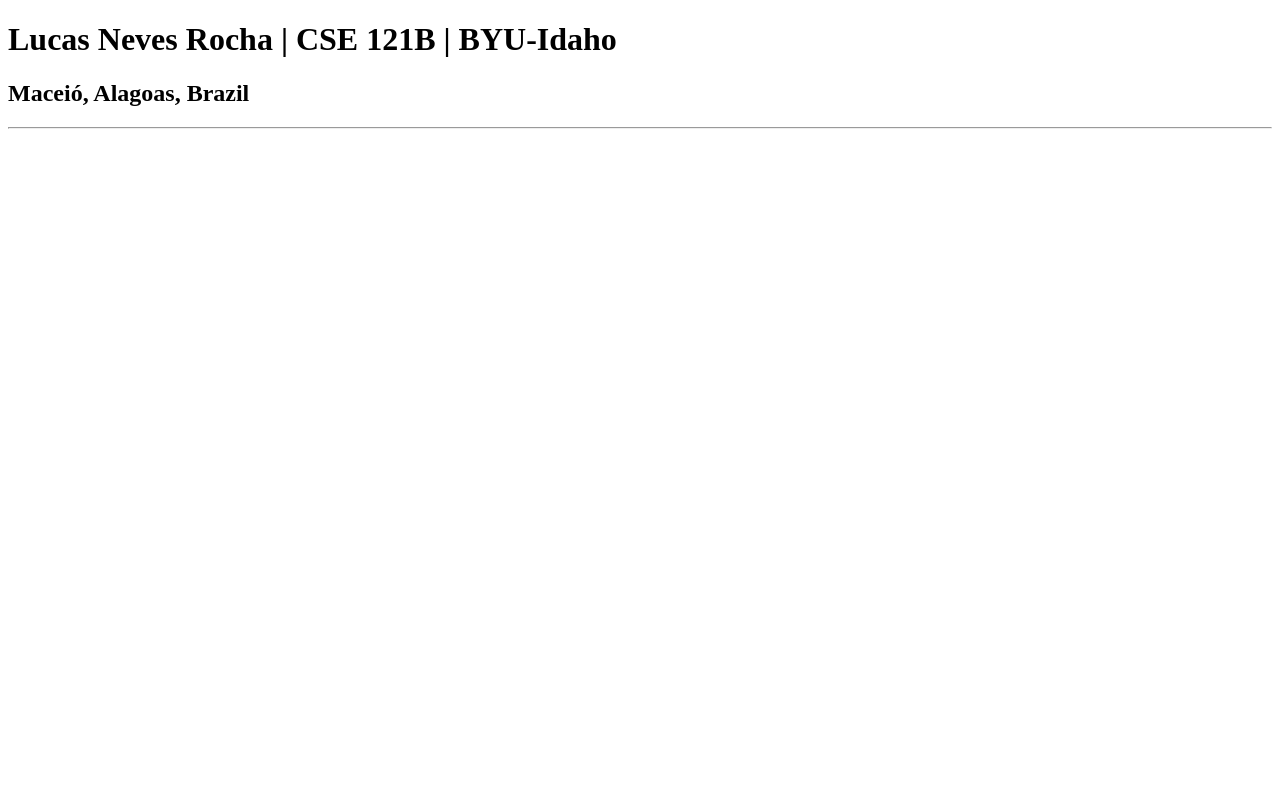
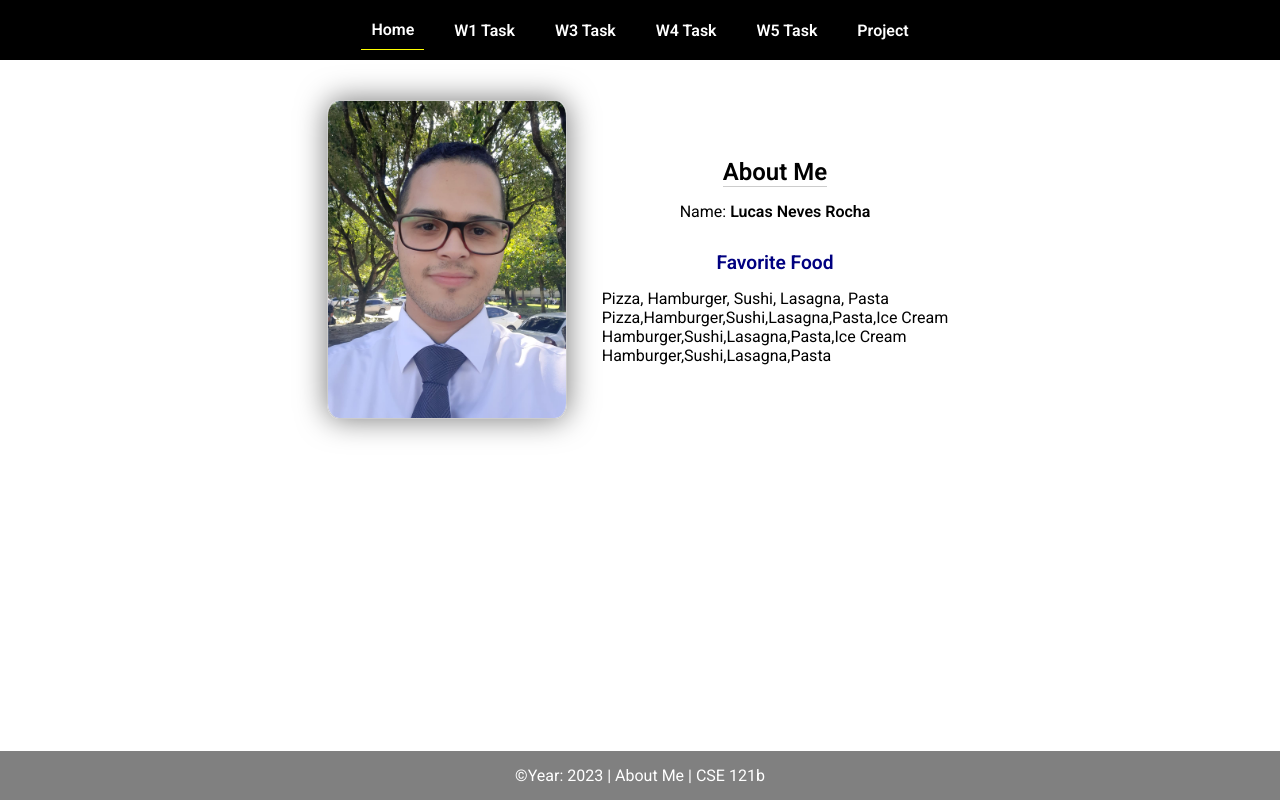
Before and after one commit to neves-lucas/cse121b, a plain HTML site: page index.html in a window 1280 px wide. Drawn offline with Linux system fonts and the light colour scheme.

Commit message:
w02 done

```diff
--- a/index.html
+++ b/index.html
@@ -1,13 +1,45 @@
 <!DOCTYPE html>
 <html lang="en">
+
 <head>
-    <meta charset="UTF-8">
-    <meta name="viewport" content="width=device-width, initial-scale=1.0">
-    <title>Lucas Neves Rocha | CSE 121B | BYU-Idaho</title>
+  <meta charset="UTF-8">
+  <meta name="viewport" content="width=device-width, initial-scale=1.0">
+  <title>About Me | CSE 121b | W02: Programming Tasks</title>
+  <link rel="preconnect" href="https://fonts.googleapis.com">
+  <link rel="preconnect" href="https://fonts.gstatic.com" crossorigin>
+  <link href="https://fonts.googleapis.com/css2?family=Roboto:wght@400;600&display=swap"
+    rel="stylesheet">
+  <link rel="stylesheet" href="styles/main.css">
 </head>
+
 <body>
-  <h1>Lucas Neves Rocha | CSE 121B | BYU-Idaho</h1>
-  <h2>Maceió, Alagoas, Brazil</h2>
-  <hr>
+  <nav>
+    <ul id="menu">
+      <li><a id="toggleMenu">&equiv;</a></li>
+      <li><a href="index.html" class="active">Home</a></li>
+      <li><a href="w01-task.html">W1 Task</a></li>
+      <li><a href="w03-task.html">W3 Task</a></li>
+      <li><a href="w04-task.html">W4 Task</a></li>
+      <li><a href="w05-task.html">W5 Task</a></li>
+      <li><a href="project.html">Project</a></li>
+    </ul>
+  </nav>
+  <main id="home">
+    <picture>
+      <img src="images/placeholder.png" alt="Placeholder Image">
+    </picture>
+    <section>
+      <h1>About Me</h1>
+      <div class="info">Name: <span id="name"></span></div>
+      <h2>Favorite Food</h2>
+      <div class="block" id="food"></div>
+    </section>
+  </main>
+  <footer>
+    &copy;<span id="year"></span> | About Me | CSE 121b
+  </footer>
+  <script src="scripts/main.js"></script>
+  <script src="scripts/w02-task.js"></script>
 </body>
+
 </html>
--- /dev/null
+++ b/scripts/main.js
@@ -0,0 +1,9 @@
+// copyright year
+document.querySelector('#year').textContent = new Date().getFullYear();
+
+// toggle menu in small view
+const toggleMenu = () => {
+    document.querySelector('#menu').classList.toggle('open');
+}
+
+document.querySelector('#toggleMenu').addEventListener('click', toggleMenu);
--- /dev/null
+++ b/scripts/w02-task.js
@@ -0,0 +1,31 @@
+/* W02-Task - Profile Home Page */
+
+/* Step 1 - Setup type tasks - no code required */
+
+/* Step 2 - Variables */
+const fullName = 'Lucas Neves Rocha';
+const currentYear = new Date().getFullYear();
+const profilePicture = 'images/selfie.jpg'
+
+/* Step 3 - Element Variables */
+const nameElement = document.getElementById('name');
+const foodElement = document.getElementById('food');
+const yearElement = document.querySelector('#year');
+const imageElement = document.querySelector('img');
+
+/* Step 4 - Adding Content */
+nameElement.innerHTML = `<strong>${fullName}</strong>`;
+yearElement.textContent = `Year: ${currentYear}`;
+imageElement.setAttribute('src', profilePicture);
+imageElement.setAttribute('alt', `Profile image of ${fullName}`);
+
+/* Step 5 - Array */
+let favoriteFoods = ['Pizza', 'Hamburger', 'Sushi', 'Lasagna', 'Pasta'];
+foodElement.innerHTML = favoriteFoods.join(', ');
+const newFood = ['Ice Cream'];
+favoriteFoods.push(newFood);
+foodElement.innerHTML += `<br>${favoriteFoods}`
+favoriteFoods.shift();
+foodElement.innerHTML += `<br>${favoriteFoods}`
+favoriteFoods.pop();
+foodElement.innerHTML += `<br>${favoriteFoods}`
--- /dev/null
+++ b/styles/main.css
@@ -0,0 +1,157 @@
+/* Universal Selector */
+* {
+    margin: 0;
+    padding: 0;
+    box-sizing: border-box;
+}
+
+/* HTML Selectors */
+body {
+    font-family: 'Roboto', Helvetica, sans-serif;
+}
+
+nav {
+    background-color: black;
+    width: 100%;
+    position: fixed;
+    top: 0;
+}
+
+nav ul {
+    display: flex;
+    flex-direction: column;
+    align-items: center;
+    max-width: fit-content;
+    margin: 0 auto;
+}
+
+nav ul li {
+    flex: 1 1 auto;
+}
+
+nav ul li:first-child {
+    display: block;
+    font-size: 2rem;
+}
+
+nav ul li:first-child a {
+    padding: 1px 10px;
+}
+
+nav ul li {
+    display: none;
+    list-style: none;
+    margin: 10px;
+}
+
+nav ul li a {
+    display: block;
+    padding: 10px;
+    text-decoration: none;
+    font-weight: 600;
+    color: white;
+    text-align: center;
+}
+
+nav ul li a:hover {
+    background-color: #efefef;
+    color: black;
+}
+
+h1, h2 {
+    text-align: center;
+    margin-bottom: 15px;
+
+}
+
+h1 {
+border-bottom: 1px solid #ccc;
+}
+
+h2 {
+    font-size: 1.2rem;
+    color: navy;
+    text-align: center;
+    margin-top: 30px;
+}
+
+main {
+    margin-top: 125px;
+    display: grid;
+    grid-template-columns: 1fr;
+    grid-gap: 20px;
+    align-items: center;
+    justify-content: center;
+}
+
+picture {
+    margin: 0 auto;
+}
+
+picture img {
+    width: 240px;
+    height: auto;
+    border-radius: 5%;
+    border: 1px solid #ccc;
+    box-shadow: 0 0 30px #777;
+}
+
+section {
+    display: flex;
+    flex-direction: column;
+    align-items: center;
+    margin: 10px
+}
+
+label {
+    margin: 15px 0;
+}
+
+footer {
+    background-color: gray;
+    color: white;
+    padding: 15px;
+    text-align: center;
+    width: 100%;
+    position: fixed;
+    bottom: 0;
+}
+
+/* Class Selectors */
+.active {
+    border-bottom: 1px solid yellow;
+}
+
+.open li {
+    display: block;
+}
+
+.block {
+    display: block;
+}
+
+/* ID Selectors */
+
+/* Media Queries */
+@media only screen and (min-width: 32.5em) {
+    nav ul {
+        flex-direction: row;
+    }
+
+    nav ul li:first-child {
+        display: none;
+    }
+
+    nav ul li {
+        display: block;
+    }
+
+    main {
+        margin: 100px auto 20px;
+        grid-template-columns: 250px 1fr;
+        max-width: -moz-fit-content;
+        max-width: fit-content;
+
+    }
+
+}
```
Also changed, not shown: index-old.html (added, +13 -0 lines), w02/dom-basics.html (added, +25 -0 lines), w02/dom-basics.js (added, +16 -0 lines), images/placeholder.png (added), images/selfie.jpg (added).
